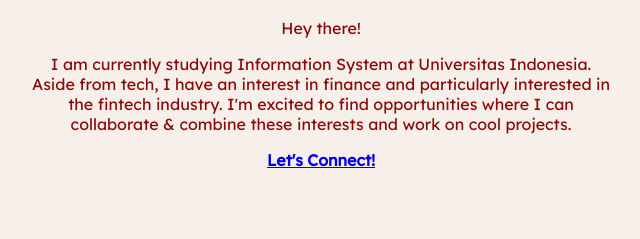
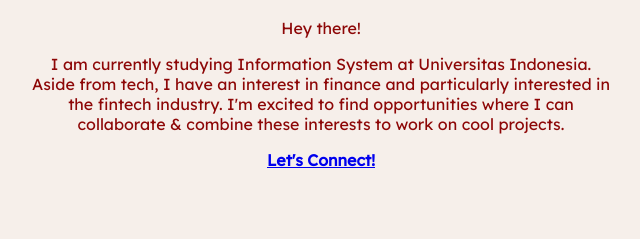
Before and after one commit to Erzete/erzete.github.io, a plain HTML site: page index.html in a window 1280 px wide. Shown: the part 339-578 px from the top of the page, 319-959 px from the left. Drawn offline with Linux system fonts and the light colour scheme.

Commit message:
wording change

```diff
--- a/index.html
+++ b/index.html
@@ -20,7 +20,7 @@
             <p>Hey there!</p>
             <p>I am currently studying Information System at Universitas Indonesia. Aside from tech, I have an interest in finance and
                 particularly interested in the fintech industry.
-                I'm excited to find opportunities where I can collaborate & combine these interests and work on cool projects.
+                I'm excited to find opportunities where I can collaborate & combine these interests to work on cool projects.
             </p>
             <p style="color: blue;"><b><u><a  href="https://www.linkedin.com/in/ramatridigdaya/" target="_blank"> Let's Connect!</a></u></b></p>
             <div id="arrow" class="arrow-down" onclick="scrollToSection('section2')">&#x25BC;</div>
```
